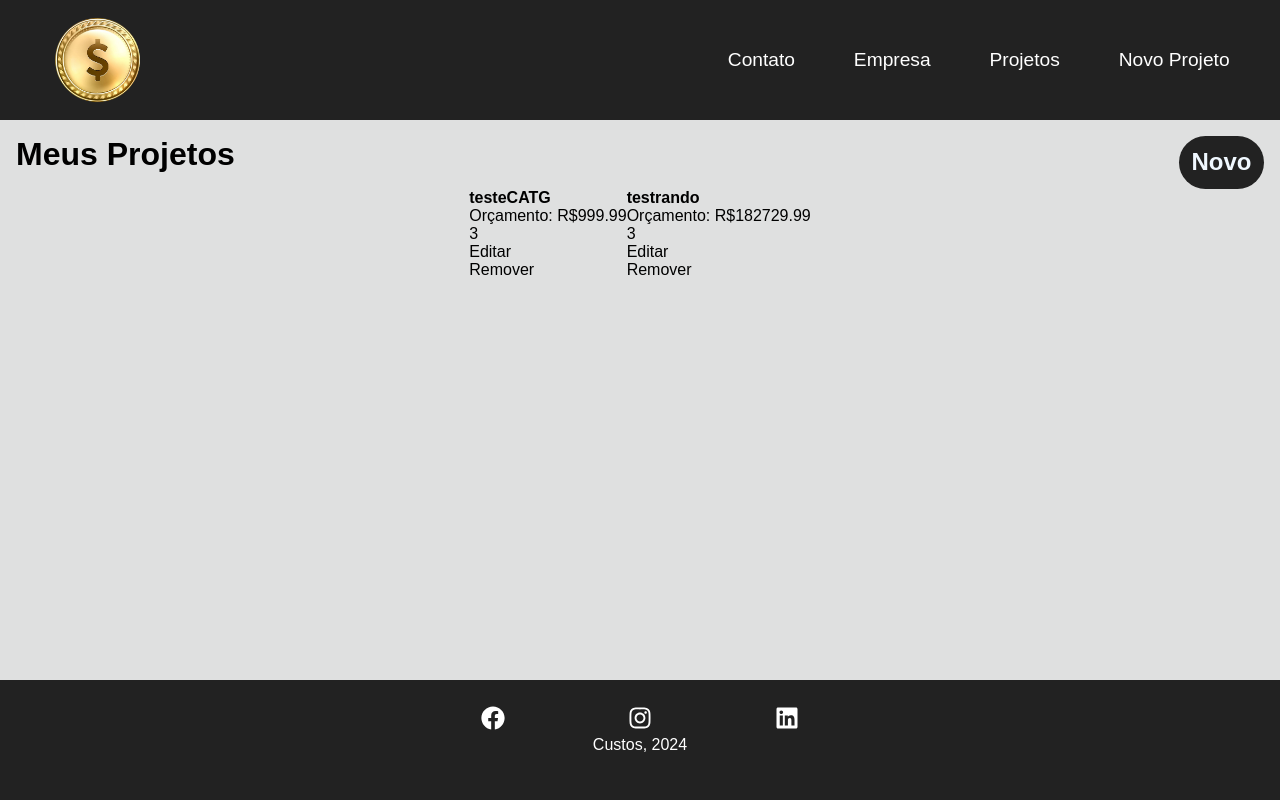
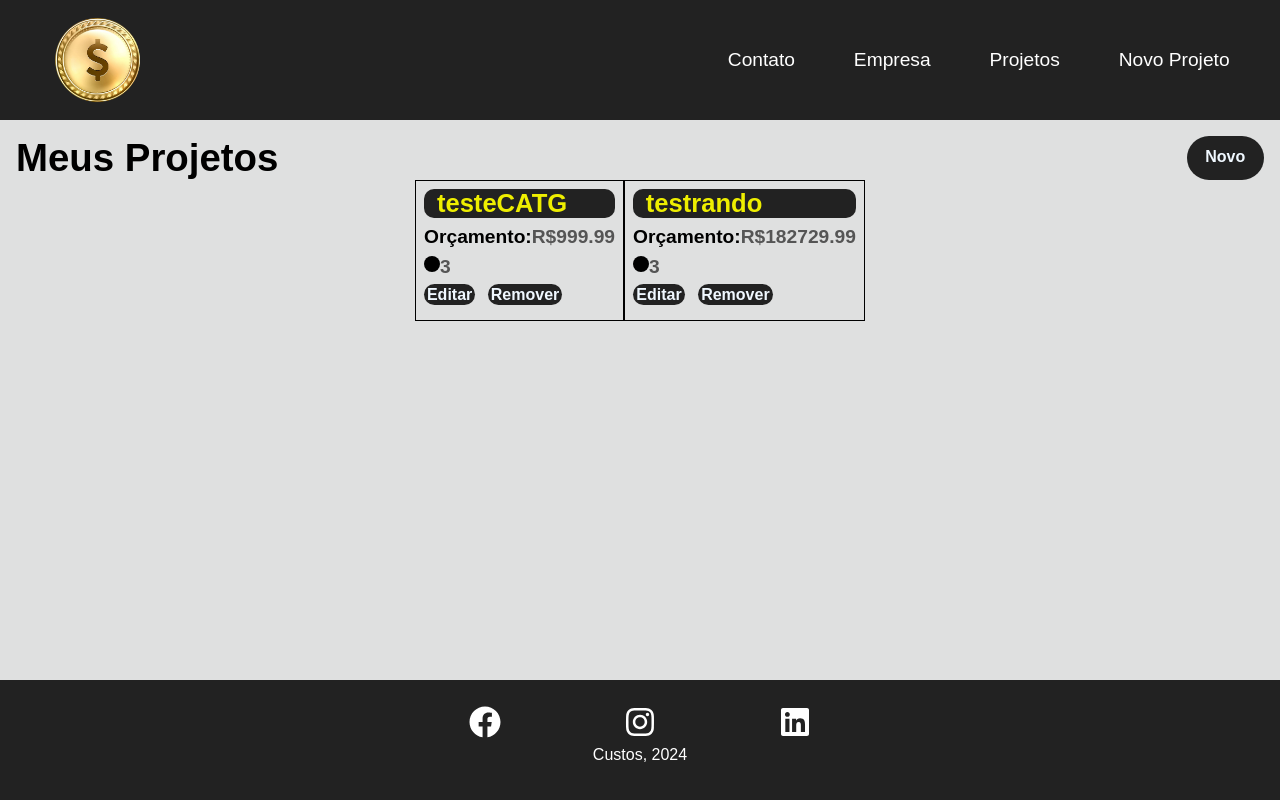
Before and after one commit to Israel-Henrique/custos, a React (Create React App) app: page /projetos in a window 1280 px wide. Built offline with nearby package versions, Linux system fonts and the light colour scheme; data requests are answered from the project's data file.

Commit message:
ProjectCard ainda incompleto
Falta o CSS

```diff
--- a/db.json
+++ b/db.json
@@ -16,7 +16,6 @@
       "custo": 0,
       "servicos": 0
     }
-
   ],
   "categorias": [
     {
--- a/src/components/reciclaveis/BotaoLink/index.jsx
+++ b/src/components/reciclaveis/BotaoLink/index.jsx
@@ -1,9 +1,9 @@
 import styles from "./styles.module.css";
 import {Link} from "react-router-dom";
 
-const BotaoLink = ({texto, link}) =>
+const BotaoLink = ({texto, link, className}) =>
 
-<Link className = {styles.botao} to = {link}>
+<Link className = {`${styles.botao} ${className}`} to = {link}>
     {texto}
 </Link>;
 
--- a/src/components/reciclaveis/BotaoLink/styles.module.css
+++ b/src/components/reciclaveis/BotaoLink/styles.module.css
@@ -1,11 +1,10 @@
 .botao{
     background-color: #222222;
     color: aliceblue;
-    padding: 1%;
+    padding: 1% 1.5%;
     text-decoration: none;
     transition: 0.5s;
     border-radius: 30px;
-    font-size: 3vh;
     font-weight: bold;
 }
 
--- a/src/components/reciclaveis/layout/Rodape/index.jsx
+++ b/src/components/reciclaveis/layout/Rodape/index.jsx
@@ -1,4 +1,5 @@
 import {FaFacebook as Face, FaInstagram as Insta, FaLinkedin as LKdin} from "react-icons/fa";
+//import { GiSonicShoes} from "react-icons/gi";
 import styles from "./styles.module.css";
 
 const Rodape = () =>
--- a/src/components/reciclaveis/layout/Rodape/styles.module.css
+++ b/src/components/reciclaveis/layout/Rodape/styles.module.css
@@ -15,7 +15,7 @@
 .rodape ul li{
     transition: 0.5s;
     margin: 0 5%;
-    font-size: 1.5em;
+    font-size: 4vh;
 }
 
 .rodape ul li:hover{
--- /dev/null
+++ b/src/components/unicos/Projeto/Projcard/index.jsx
@@ -0,0 +1,29 @@
+import {BsPencil, BsTrashFill} from "react-icons/bs";
+import BotaoLink from "../../../reciclaveis/BotaoLink";
+import styles from "./styles.module.css";
+
+const Projcard = ({props: {id, nome, orcamento, categoria}}) =>
+{
+    //console.log(id);
+    const JSX =
+    <div className = {styles.card}>
+        <h4>{nome}</h4>
+
+        <p>
+            <span>Orçamento: </span> R${orcamento}
+        </p>
+
+        <p>
+            <span className = {styles.catg}></span> {categoria}
+        </p>
+
+        <div>
+            <BotaoLink className = {styles.botao} texto = "Editar" link = ""/>
+            <BotaoLink className = {styles.botao} texto = "Remover" link = ""/>
+        </div>
+    </div>;
+
+    return JSX;
+}
+
+export default Projcard;
--- /dev/null
+++ b/src/components/unicos/Projeto/Projcard/styles.module.css
@@ -0,0 +1,40 @@
+.card{
+    padding: 1vh;
+    border: 1px solid black;
+}
+
+.card > *{
+    margin-bottom: 1vh;
+}
+
+.card > h4{
+    background-color: #222222;
+    border-radius: 10px;
+    color: #eeee00;
+    padding-left: 1vw;
+    font-size: 2vw;
+}
+
+.card p{
+    color: #555;
+    font-weight: bold;
+    font-size: 1.5vw;
+    display: flex;
+}
+
+.card p span{
+    color: black;
+}
+
+.catg{
+    display: block;
+    height: 2vh;
+    width: 2vh;
+    border-radius: 50px;
+    background-color: black;
+}
+
+.botao{
+    font-size: 2vh;
+    margin-right: 1vw;
+}
--- a/src/components/unicos/Projeto/Projeto/index.jsx
+++ /dev/null
@@ -1,27 +0,0 @@
-import {BsPencil, BsTrashFill} from "react-icons/bs";
-import styles from "./styles.module.css";
-
-const Projeto = ({props: {id, nome, orcamento, categoria}}) =>
-{
-    const JSX =
-    <div>
-        <h4>{nome}</h4>
-
-        <p>
-            <span>Orçamento: </span> R${orcamento}
-        </p>
-
-        <p>
-            <span></span> {categoria}
-        </p>
-
-        <div>
-            <p>Editar</p>
-            <p>Remover</p>
-        </div>
-    </div>;
-
-    return JSX;
-}
-
-export default Projeto;
--- a/src/components/unicos/rotas/Projetos/index.jsx
+++ b/src/components/unicos/rotas/Projetos/index.jsx
@@ -4,7 +4,7 @@ import Mensagem from "../../../reciclaveis/layout/Mensagem";
 import BotaoLink from "../../../reciclaveis/BotaoLink/index.jsx";
 import Container from "../../../reciclaveis/layout/Container/index.jsx"
 import styles from "./styles.module.css";
-import Projeto from "../../Projeto/Projeto/index.jsx";
+import Projcard from "../../Projeto/Projcard/index.jsx";
 
 const Projetos = () =>
 {
@@ -13,9 +13,6 @@ const Projetos = () =>
     const mensagem =  typeof local.state?.message != "undefined" ? local.state?.message : undefined;
     //console.log(mensagem);
 
-    const obj = {"nome": "fulano", "chave": "valor"};
-    const prop = {obj};
-    let {obj: {nome, chave}} = prop;
 
     const [projs, setProjs] = useState([]);
 
@@ -44,13 +41,10 @@ const Projetos = () =>
         let cards = [];
         for (let proj of projs)
         {
-            cards.push(<Projeto props={proj}/>);
+            cards.push(<Projcard props={proj} key = {proj.id}/>);
         }
 
         return cards;
-        <>
-            {/*(() => {let cards = []; for (let proj of projs) {cards.push(<Projeto props = {proj}/>);} return cards})()*/}
-        </>;
     }
 
     const JSX =
@@ -68,7 +62,7 @@ const Projetos = () =>
 
             :
 
-            <>{[...projetos(projs)]}</>}
+            <>{projetos(projs)}</>}
 
         </Container>
     </main>;
--- a/src/components/unicos/rotas/Projetos/styles.module.css
+++ b/src/components/unicos/rotas/Projetos/styles.module.css
@@ -8,3 +8,7 @@
     display: flex;
     justify-content: space-between;
 }
+
+.header > h1{
+    font-size: 3vw;
+}
```
Also changed, not shown: src/components/unicos/Projeto/Projeto/styles.module.css (deleted).
